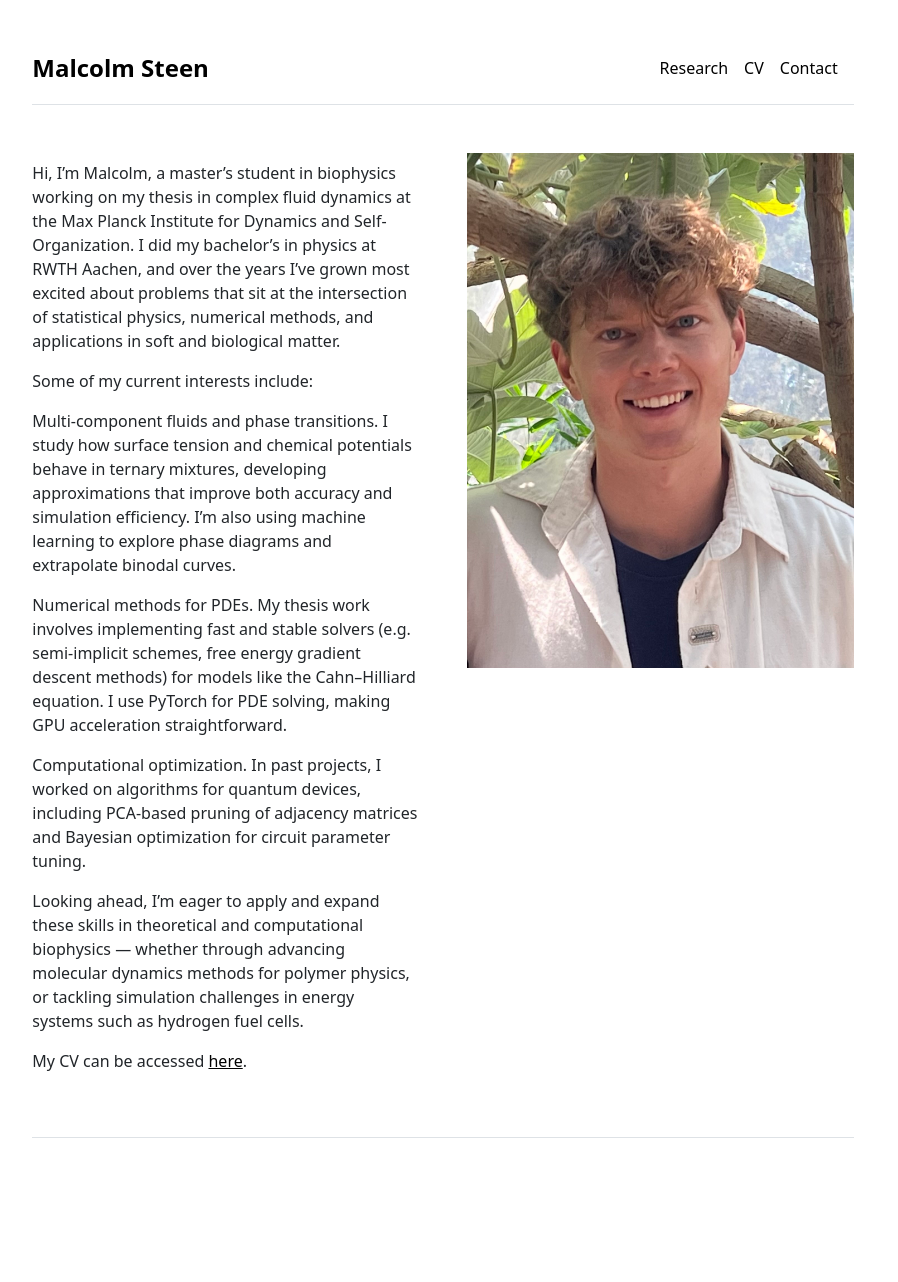
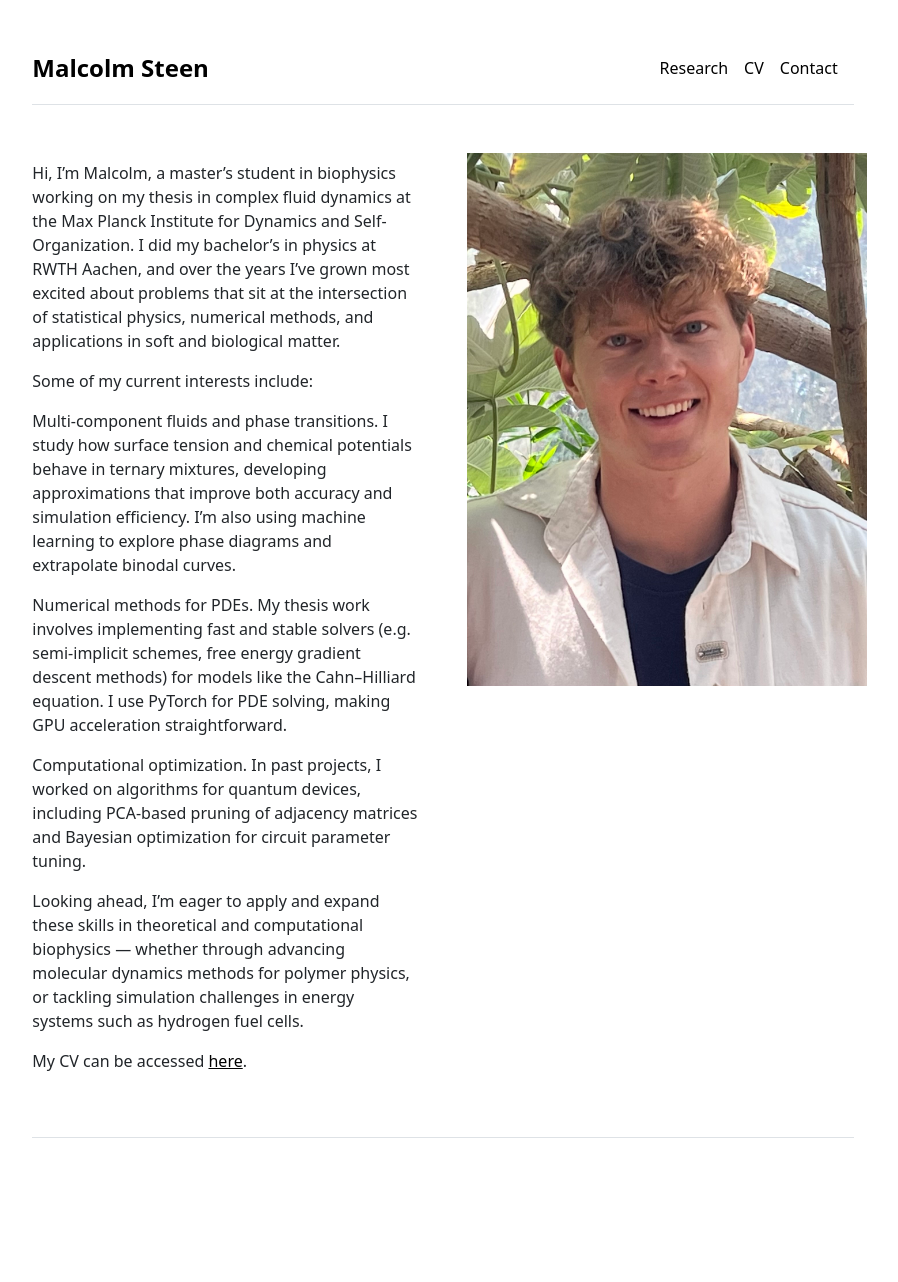
Before and after one commit to steenmalcolm/malcolmsteen, a Jekyll site: the page built from index.md, in a window 1280 px wide. Shown: the whole page, without its empty margins (197-1095 px from the left). Built offline with Jekyll 4.4.1, drawn with Linux system fonts in a browser that asks for light colours.

Commit message:
FIx picture size

```diff
--- a/_layouts/home.html
+++ b/_layouts/home.html
@@ -8,7 +8,8 @@ layout: default
     {{ content }}
   </div>
   <div class="col-md-6">
-    <img src="{{ site.github.url }}/assets/img/IMG_3789.jpg" alt="Home" width="100%">
+    <img src="{{ site.github.url }}/assets/img/IMG_3789.jpg" alt="Home" class="img-fluid"
+      style="max-width: 400px; height: auto;">
   </div>
 </div>
 
```
